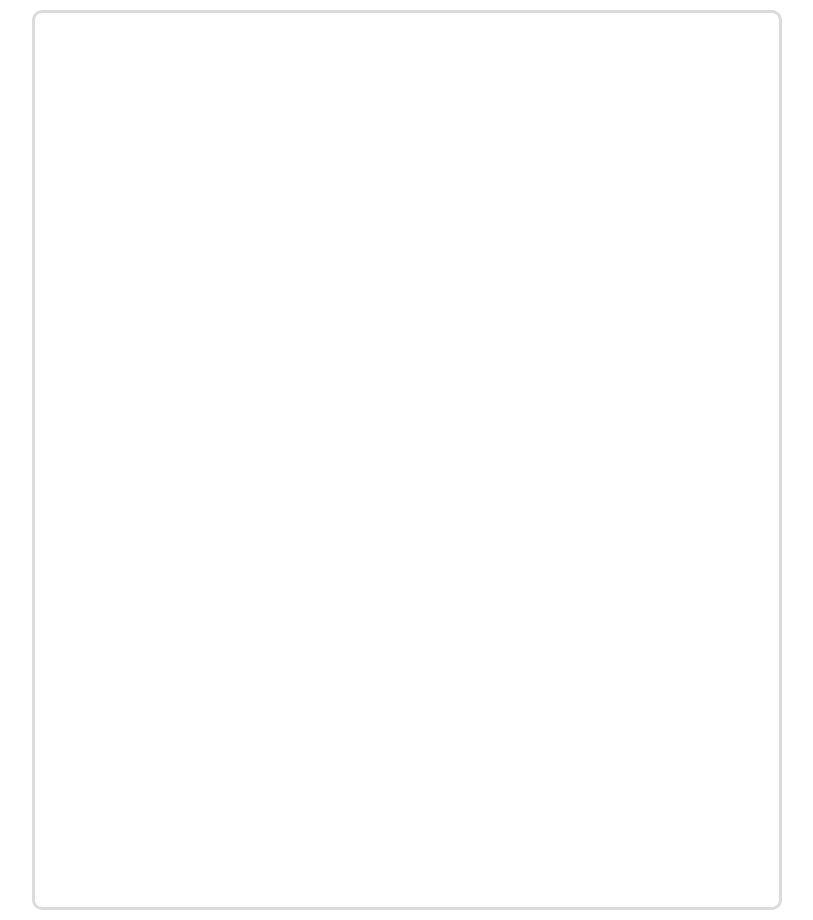
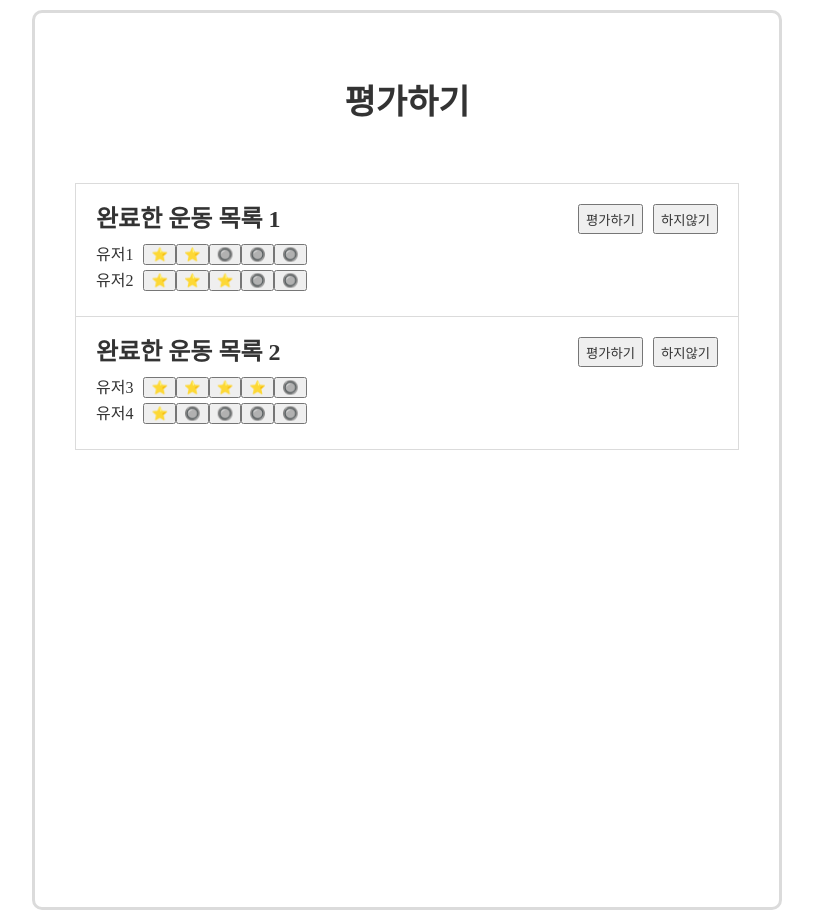
Before and after one commit to KORIT-BDGJ/joinus, a React (Create React App) app in the folder front_joinus/: page /review in a window 1280 px wide. Before the commit this address had no page. Shown: the whole page, without its empty margins (233-1046 px from the left). Built offline with nearby package versions, Linux system fonts and the light colour scheme.

Commit message:
김두영_Review_진행중

```diff
--- a/front_joinus/src/App.js
+++ b/front_joinus/src/App.js
@@ -11,6 +11,7 @@ import OwnerPostList from './pages/Post/PostList/OwnerPostList';
 import HostPostList from './pages/Post/PostList/HostPostList';
 import OwnerPostDetail from './pages/Post/PostDetail/OwnerPostDetail';
 import HostPostDetail from './pages/Post/PostDetail/HostPostDetail';
+import Review from './pages/Post/Review/Review';
 
 function App() {
   return (
@@ -26,6 +27,7 @@ function App() {
         <Route path="/hostpostlist" element={<HostPostList />} />
         <Route path="/ownerpostdetail" element={<OwnerPostDetail />} />
         <Route path="/hostpostdetail" element={<HostPostDetail />} />
+        <Route path="/review" element={<Review />} />
         <Route path="/" element={<Navigate to="/login"/>} />
       </Routes>
     </>
--- a/front_joinus/src/pages/Post/PostList/OwnerPostList.js
+++ b/front_joinus/src/pages/Post/PostList/OwnerPostList.js
@@ -64,48 +64,6 @@ const buttons = css`
 const buttonLabel = css`
 	white-space: nowrap;
 	overflow: hidden;
-`;
-
-const modalContainer = css`
-	position: fixed;
-	top: 0;
-	left: 0;
-	right: 0;
-	bottom: 0;
-	background-color: rgba(0, 0, 0, 0.5);
-	display: flex;
-	justify-content: center;
-	align-items: center;
-`;
-
-const modal = css`
-	background-color: white;
-	border-radius: 4px;
-	box-shadow: 0 0 10px rgba(0, 0, 0, 0.3);
-	padding: 20px;
-	width: 400px;
-	height: 200px;
-	display: flex;
-	flex-direction: column;
-	justify-content: center;
-	align-items: center;
-`;
-
-const modalMessage = css`
-  font-size: 18px;
-  font-weight: 600;
-  margin-bottom: 20px;
-  display: flex;
-  align-items: center;
-  height: 100%;
-`;
-
-
-const modalButtons = css`
-	display: flex;
-	gap: 20px;
-	height: 30px;
-	margin-top: 20px;
 `;
 
 const OwnerPostList = () => {
--- a/front_joinus/src/pages/Post/Review/Review.js
+++ b/front_joinus/src/pages/Post/Review/Review.js
@@ -1,11 +1,248 @@
+/** @jsxImportSource @emotion/react */
+import { css } from '@emotion/react';
+import axios from 'axios';
+import { useEffect, useState } from 'react';
 import React from 'react';
+import AlertModal from '../../../components/Modal/AlertModal';
+
+const container = css`
+  	display: flex;
+  	flex-direction: column;
+  	align-items: center;
+  	padding: 30px 30px;
+`;
+
+const title = css` // 평가하기
+  display: flex;
+  justify-content: center;
+  align-items: center;
+  height: 100px;
+  font-size: 34px;
+  font-weight: 600;
+`;
+
+const list = css`
+	width: 100%;
+	max-width: 800px;
+	margin-top: 30px;
+	border: 1px solid #dbdbdb;
+	padding: 0;
+	list-style: none;
+	display: flex;
+	flex-direction: column;
+	overflow-y: auto;
+	max-height: 700px;
+`;
+
+const listItem = css`
+    display: flex;
+    flex-direction: column;
+    justify-content: space-between;
+    padding: 20px;
+    border-bottom: 1px solid #dbdbdb;
+
+    &:last-child {
+        border-bottom: none;
+    }
+`;
+
+const postInfo = css`
+    display: flex;
+    justify-content: space-between;
+    align-items: center;
+    width: 100%;
+`;
+
+const userInfo = css`
+    display: flex;
+    flex-direction: column;
+    align-items: flex-start;
+    margin-top: 10px;
+`;
+
+const postTitle = css` // 글 제목
+    font-size: 24px;
+    font-weight: 600;
+    margin: 0;
+    &:hover {
+        cursor: pointer;
+        color: #0095f6;
+    }
+`;
+
+const buttons = css`
+    display: flex;
+    gap: 10px;
+    height: 30px;
+`;
+
+const buttonLabel = css`
+	white-space: nowrap;
+	overflow: hidden;
+`;
+
+const userContainer = css`
+  display: flex;
+  align-items: center;
+  margin-bottom: 5px;
+`;
+
+const userNickname = css`
+  margin-right: 10px;
+`;
+
+const medalButton = css`
+  cursor: pointer;
+`;
+
+
 
 const Review = () => {
+
+    const [posts, setPosts] = useState([
+        {
+            id: 1,
+            title: '완료한 운동 목록 1',
+            editButton: true,
+            deleteButton: true,
+            users: [
+                { nickname: '유저1', medalCount: 2 },
+                { nickname: '유저2', medalCount: 3 },
+            ],
+        },
+        {
+            id: 2,
+            title: '완료한 운동 목록 2',
+            editButton: true,
+            deleteButton: true,
+            users: [
+                { nickname: '유저3', medalCount: 4 },
+                { nickname: '유저4', medalCount: 1 },
+            ],
+        },
+    ]);
+
+    const [modal, setModal] = useState({ type: '', isOpen: false });
+
+    const [hoveredStar, setHoveredStar] = useState({ postId: null, userNickname: null, starCount: 0 });
+
+    const handleButtonClick = (type, id) => {
+		setModal({ type, isOpen: true });
+	};
+
+    const cancelAction = () => {
+        setModal({ type: '', isOpen: false });
+    };
+
+    const confirmAction = () => {
+		if (modal.type === 'evaluate') {
+			console.log('평가하기');
+		} else if (modal.type === 'skip') {
+			console.log('하지않기');
+		}
+		setModal({ type: '', isOpen: false });
+	};
+
+    const handleStarMouseOver = (postId, userNickname, starCount) => {
+        setHoveredStar({ postId, userNickname, starCount });
+    };
+
+    const handleStarMouseOut = () => {
+        setHoveredStar({ postId: null, userNickname: null, starCount: 0 });
+    };
+
+    const handleStarClick = (postId, userNickname, newMedalCount) => {
+        setPosts((prevPosts) =>
+            prevPosts.map((post) => {
+                if (post.id === postId) {
+                    return {
+                        ...post,
+                        users: post.users.map((user) => {
+                            if (user.nickname === userNickname) {
+                                return {
+                                    ...user,
+                                    medalCount: newMedalCount,
+                                };
+                            } else {
+                                return user;
+                            }
+                        }),
+                    };
+                } else {
+                    return post;
+                }
+            })
+        );
+    };
+
+    const starOptions = [1, 2, 3, 4, 5]; // 별점 옵션
+    const inactiveStar = '🔘'; // 빈 별 모양
+    const activeStar = '⭐'; // 채워진 별 모양
+
     return (
-        <div>
-
+        <div css={container}>
+            <h1 css={title}>평가하기</h1>
+            <ul css={list}>
+                {posts.map((post) => (
+                    <li key={post.id} css={listItem}>
+                    <div css={postInfo}>
+                        <h2 css={postTitle}>{post.title}</h2>
+                        <div css={buttons}>
+                            {post.editButton && (
+                            <button onClick={() => handleButtonClick('evaluate', post.id)}>
+                                <span css={buttonLabel}>평가하기</span>
+                            </button>
+                            )}
+                            {post.deleteButton && (
+                            <button onClick={() => handleButtonClick('skip', post.id)}>
+                                <span css={buttonLabel}>하지않기</span>
+                            </button>
+                            )}
+                        </div>
+                    </div>
+                    <div css={userInfo}>
+                    {post.users.map((user) => (
+                        <div key={user.nickname} css={userContainer}>
+                            <span css={userNickname}>{user.nickname}</span>
+                            <div>
+                            {starOptions.map((starCount) => (
+                                <button
+                                    key={starCount}
+                                    css={medalButton}
+                                    onMouseOver={() =>
+                                        handleStarMouseOver(post.id, user.nickname, starCount)
+                                    }
+                                    onMouseOut={handleStarMouseOut}
+                                    onClick={() =>
+                                        handleStarClick(post.id, user.nickname, starCount)
+                                    }
+                                >
+                                    {starCount <=
+                                    (hoveredStar.postId === post.id &&
+                                    hoveredStar.userNickname === user.nickname
+                                        ? hoveredStar.starCount
+                                        : user.medalCount)
+                                        ? activeStar
+                                        : inactiveStar}
+                                </button>
+                            ))}
+                            </div>
+                        </div>
+                    ))}
+                    </div>
+                    </li>
+                ))}
+            </ul>
+            {modal.isOpen && (
+                <AlertModal
+                    isModalOpen={modal.isOpen}
+                    confirmRemove={confirmAction}
+                    cancelRemove={cancelAction}
+                    message={modal.type === 'evaluate' ? '평가하시겠습니까?' : '평가를 하지 않으시겠습니까?'}
+                />
+            )}
         </div>
-    );
+      );
 };
 
 export default Review;
```
